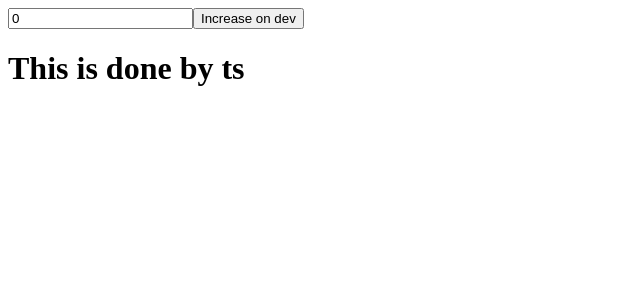
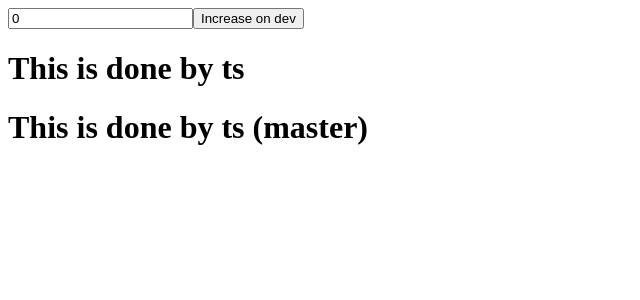
Before and after one commit to codeRK111/react-typescript, a React (Create React App) app: page / in a window 1280 px wide. Shown: the top 300 px of the page, without its empty margins (0-640 px from the left). Built offline with nearby package versions, Linux system fonts and the light colour scheme.

Commit message:
Latest changes from master

```diff
--- a/src/App.tsx
+++ b/src/App.tsx
@@ -12,6 +12,7 @@ function App() : JSX.Element {
       <input type="number" value={number} />
       <button onClick={onClick}>Increase on dev</button>
       <h1>This is done by ts</h1>
+      <h1>This is done by ts (master)</h1>
     </div>
   );
 }
```
